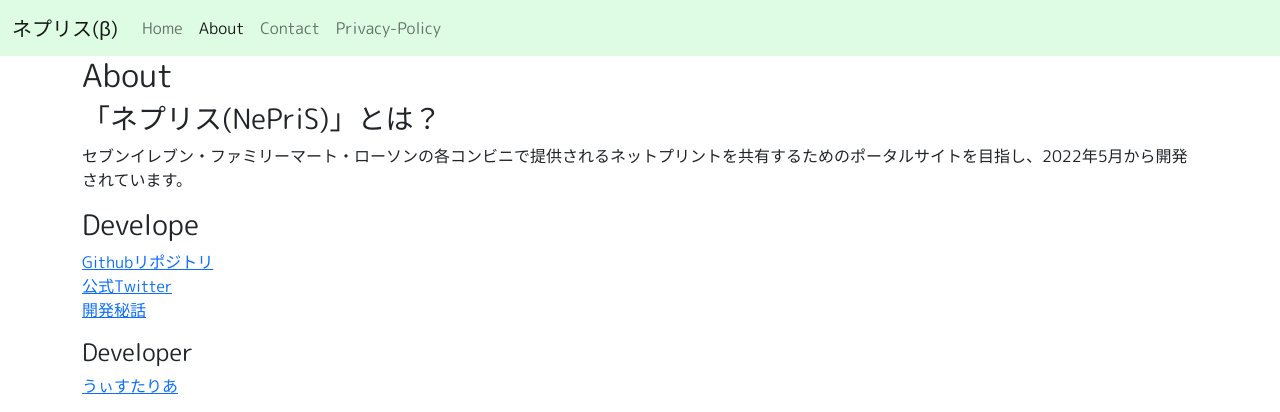
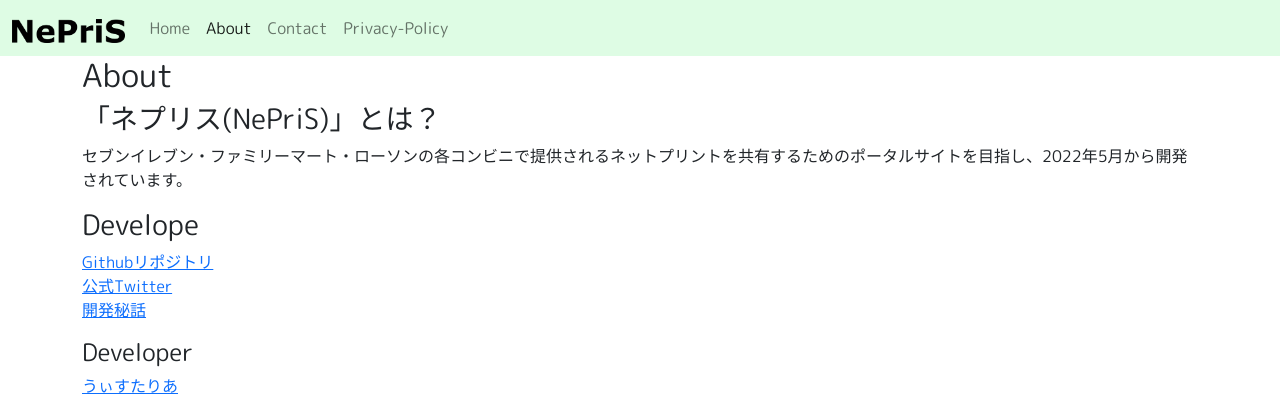
Before and after one commit to glyzinieh/NePriS, a Flask app: page /about/ in a window 1280 px wide. Shown: the top 412 px of the page. Run offline with Flask 2, Linux system fonts and the light colour scheme.

Commit message:
ロゴを追加

```diff
--- a/templates/layout.html
+++ b/templates/layout.html
@@ -15,16 +15,18 @@
         <meta name="google-site-verification" content="byLrHZ5BNJnMVg_DpxNwJQ6mgTutlQjrwErNgzCA6Dc" />
 
         <!-- cssを読み込み -->
-        <link rel="stylesheet" href="/static/css/layout.css">
+        <link rel="stylesheet" href="{{ url_for('static', filename='css/layout.css') }}">
         <!-- titleを設定 -->
         <title>{% block title %}{% endblock %}｜NePriS(β)</title>
         <!-- faviconを指定 -->
-        <link rel="shortcut icon" href="{{ url_for('static', filename='favicon.ico') }}">
+        <link rel="shortcut icon" href="{{ url_for('static', filename='img/favicon.ico') }}">
     </head>
     <body>
         <nav class="navbar navbar-expand-lg navbar-light sticky-top" style="background-color: #defce4;">
             <div class="container-fluid">
-                <a class="navbar-brand" href="{{ url_for('index') }}">ネプリス(β)</a>
+                <a class="navbar-brand" href="{{ url_for('index') }}">
+                    <img src="{{ url_for('static', filename='img/logo1.png') }}" alt="NePriS" width="auto" height="24">
+                </a>
                 <button class="navbar-toggler" type="button" data-bs-toggle="collapse" data-bs-target="#navbar_toggler" aria-controls="navbar_toggler" aria-expanded="false" aria-label="Toggle navigation">
                     <span class="navbar-toggler-icon"></span>
                 </button>
--- a/templates/record_thanks.html
+++ b/templates/record_thanks.html
@@ -7,7 +7,7 @@
 {% if status == 'Success' %}
     <p>ご登録ありがとうございます。</p>
     <p>
-        作品ID:{{ id }}<br>
+        作品ID：{{ id }}<br>
         作品は<a href="{{ url_for('work',id=id) }}">こちら</a>から確認いただけます。
     </p>
 {% elif status == 'Failed' %}
```
Also changed, not shown: static/img/favicon.ico (renamed from static/favicon.ico), static/img/logo1.png (added).
